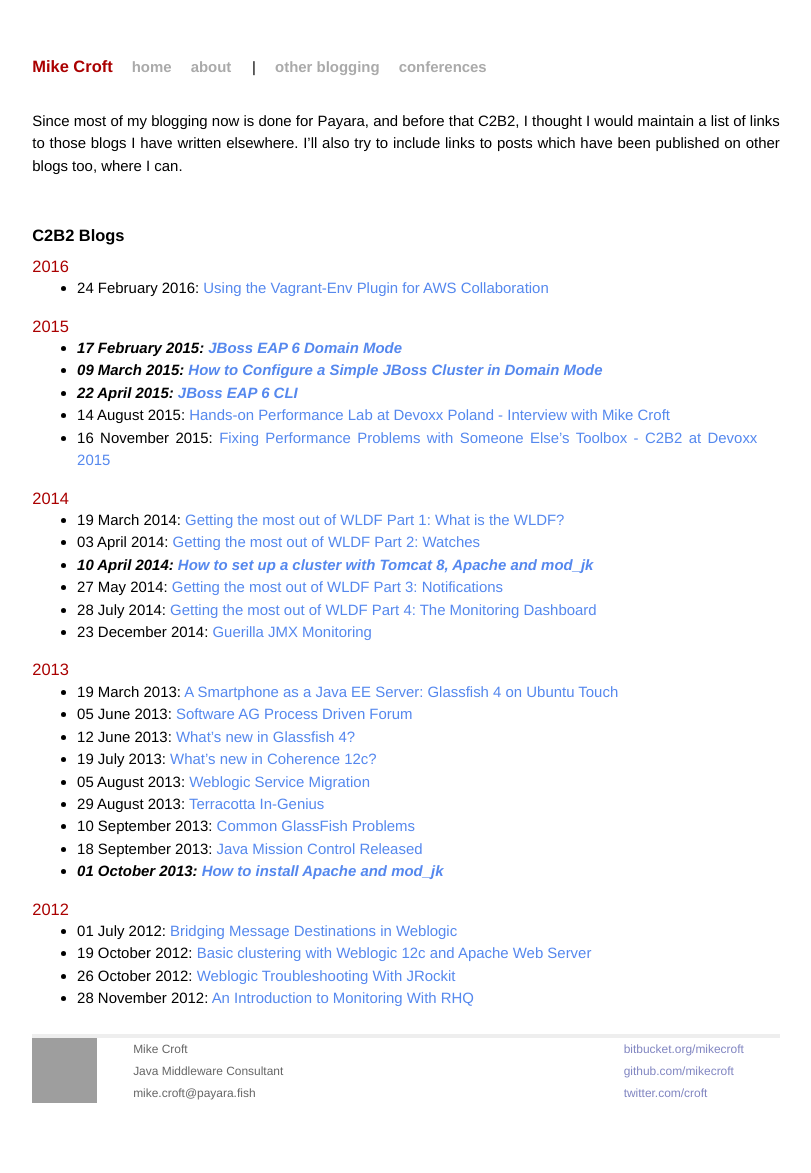
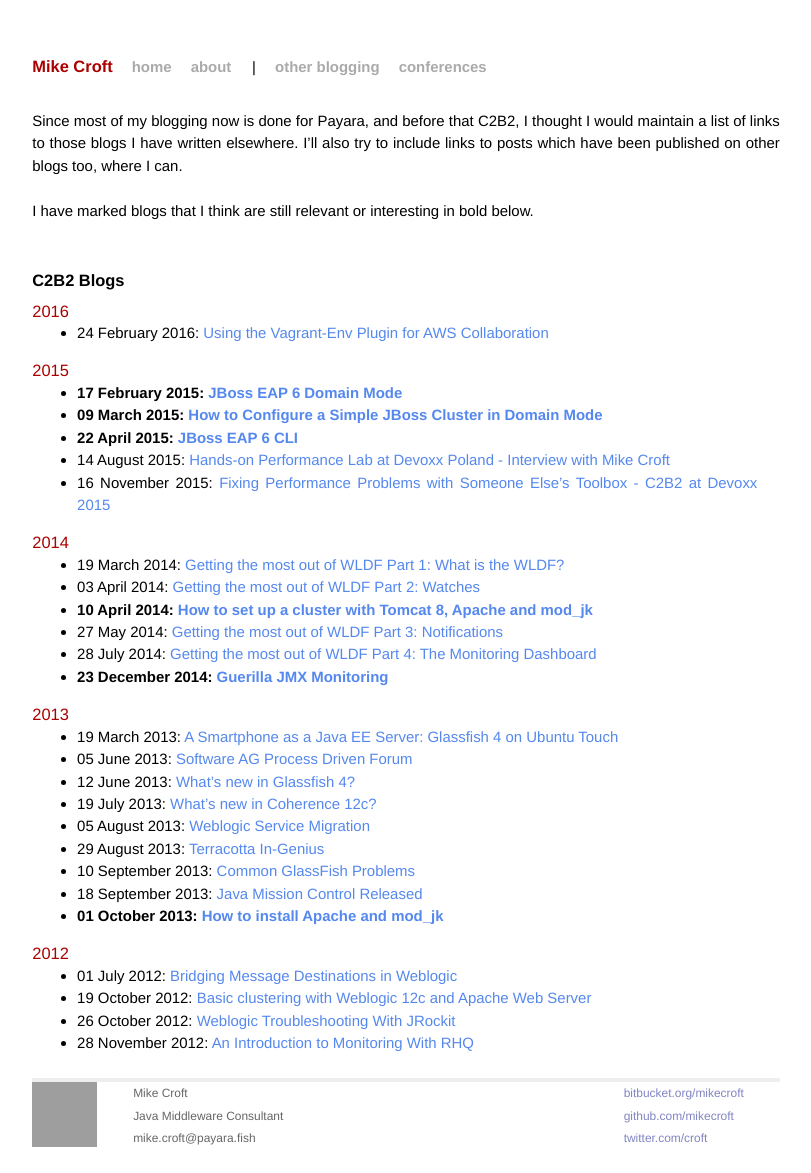
Before and after one commit to mikecroft/mikecroft.github.io, a Jekyll site: the page built from other-blogging/index.md, in a window 1280 px wide. Shown: the whole page, without its empty margins (234-1045 px from the left). Built offline with Jekyll 4.4.1, drawn with Linux system fonts in a browser that asks for light colours; before the commit the page ends 1128 px from its top, so only the background shows below that; grey boxes are pictures that could not be loaded.

Commit message:
minor formatting

```diff
--- a/other-blogging/index.md
+++ b/other-blogging/index.md
@@ -6,6 +6,7 @@
 
 Since most of my blogging now is done for Payara, and before that C2B2, I thought I would maintain a list of links to those blogs I have written elsewhere. I'll also try to include links to posts which have been published on other blogs too, where I can.
 
+I have marked blogs that I think are still relevant or interesting in bold below.
 
 # C2B2 Blogs
 
@@ -13,19 +14,19 @@
 * 24 February 2016: [Using the Vagrant-Env Plugin for AWS Collaboration](http://blog.c2b2.co.uk/2016/02/using-vagrant-env-plugin-for-aws.html)
 
 ## 2015
-* ***17 February 2015: [JBoss EAP 6 Domain Mode](http://blog.c2b2.co.uk/2015/02/jboss-eap-6-domain-mode.html)***
-* ***09 March 2015: [How to Configure a Simple JBoss Cluster in Domain Mode](http://blog.c2b2.co.uk/2015/03/how-to-configure-simple-jboss-cluster.html)***
-* ***22 April 2015: [JBoss EAP 6 CLI](http://blog.c2b2.co.uk/2015/04/jboss-eap-6-cli.html)***
+* **17 February 2015: [JBoss EAP 6 Domain Mode](http://blog.c2b2.co.uk/2015/02/jboss-eap-6-domain-mode.html)**
+* **09 March 2015: [How to Configure a Simple JBoss Cluster in Domain Mode](http://blog.c2b2.co.uk/2015/03/how-to-configure-simple-jboss-cluster.html)**
+* **22 April 2015: [JBoss EAP 6 CLI](http://blog.c2b2.co.uk/2015/04/jboss-eap-6-cli.html)**
 * 14 August 2015: [Hands-on Performance Lab at Devoxx Poland - Interview with Mike Croft](http://blog.c2b2.co.uk/2015/08/mike-croft-at-devoxx-poland.html)
 * 16 November 2015: [Fixing Performance Problems with Someone Else's Toolbox - C2B2 at Devoxx 2015](http://blog.c2b2.co.uk/2015/11/fixing-performance-problems-with.html)
 
 ## 2014
 * 19 March 2014: [Getting the most out of WLDF Part 1: What is the WLDF?](http://blog.c2b2.co.uk/2014/03/getting-most-out-of-wldf-part-1-what-is.html)
 * 03 April 2014: [Getting the most out of WLDF Part 2: Watches](http://blog.c2b2.co.uk/2014/04/getting-most-out-of-wldf-part-2-watches.html)
-* ***10 April 2014: [How to set up a cluster with Tomcat 8, Apache and mod_jk](http://blog.c2b2.co.uk/2014/04/how-to-set-up-cluster-with-tomcat-8.html)***
+* **10 April 2014: [How to set up a cluster with Tomcat 8, Apache and mod_jk](http://blog.c2b2.co.uk/2014/04/how-to-set-up-cluster-with-tomcat-8.html)**
 * 27 May 2014: [Getting the most out of WLDF Part 3: Notifications](http://blog.c2b2.co.uk/2014/05/getting-most-out-of-wldf-part-3.html)
 * 28 July 2014: [Getting the most out of WLDF Part 4: The Monitoring Dashboard](http://blog.c2b2.co.uk/2014/07/getting-most-out-of-wldf-part-4.html)
-* 23 December 2014: [Guerilla JMX Monitoring](http://blog.c2b2.co.uk/2014/12/guerilla-jmx-monitoring.html)
+* **23 December 2014: [Guerilla JMX Monitoring](http://blog.c2b2.co.uk/2014/12/guerilla-jmx-monitoring.html)**
 
 ## 2013
 * 19 March 2013: [A Smartphone as a Java EE Server: Glassfish 4 on Ubuntu Touch](http://blog.c2b2.co.uk/2013/03/a-smartphone-as-jee-server-glassfish-on.html)
@@ -36,7 +37,7 @@
 * 29 August 2013: [Terracotta In-Genius](http://blog.c2b2.co.uk/2013/08/terracotta-in-genius.html)
 * 10 September 2013: [Common GlassFish Problems](http://blog.c2b2.co.uk/2013/09/common-glassfish-problems.html)
 * 18 September 2013: [Java Mission Control Released](http://blog.c2b2.co.uk/2013/09/java-mission-control-released.html)
-* ***01 October 2013: [How to install Apache and mod\_jk](http://blog.c2b2.co.uk/2013/10/how-to-install-apache-and-modjk.html)***
+* **01 October 2013: [How to install Apache and mod\_jk](http://blog.c2b2.co.uk/2013/10/how-to-install-apache-and-modjk.html)**
 
 ## 2012
 * 01 July 2012: [Bridging Message Destinations in Weblogic](http://blog.c2b2.co.uk/2013/01/bridging-message-destinations-in.html)
```
